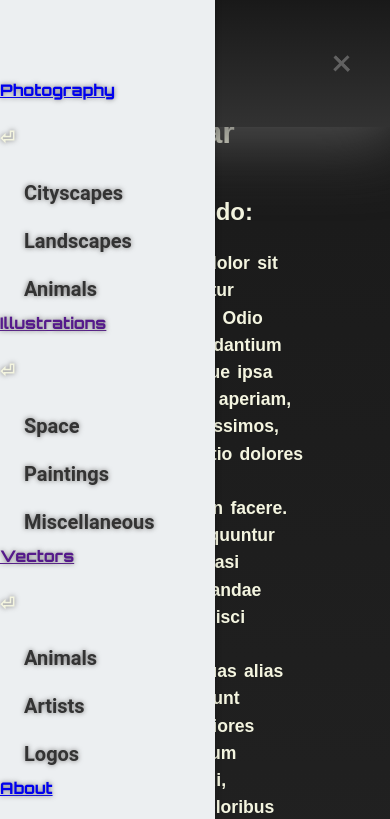
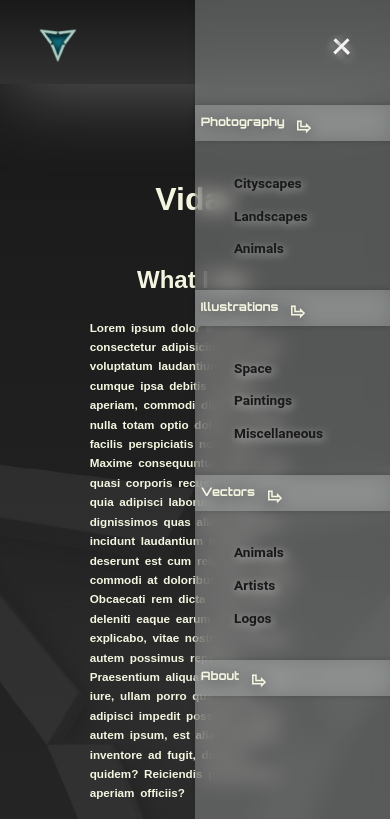
Before and after one commit to VidarHeritier/First-assignment-html---css, a plain HTML site: page about.html in a window 390 px wide. Both pictures are taken after a click on the label 341 px from the left and 63 px from the top of the page. Shown: the top 819 px of the page. Drawn offline with Linux system fonts and the light colour scheme.

Commit message:
added hamburger and cleaned up portrait view

```diff
--- a/index.css
+++ b/index.css
@@ -52,7 +52,7 @@ img:hover {
   display: flex;
   flex-direction: row;
   justify-content: center;
-  min-width: 300px;
+  width: 100vw;
   box-shadow: 10px 10px 70px rgb(87, 87, 87);
   text-shadow: 0px 0px 5px rgb(115, 114, 114);
 }
@@ -91,7 +91,7 @@ h3 {
   justify-content: center;
   text-align: center;
   padding: 6vh 15vw;
-  margin: 5vw;
+  margin: 6vw;
   font-family: Arial, Helvetica, sans-serif;
 }
 h1,
@@ -168,7 +168,7 @@ p {
   cursor: pointer;
 }
 #fishing-img {
-  border-bottom: 135px solid black;
+  border-bottom: 135px solid rgb(10, 10, 10);
 }
 
 /* Image grid */
@@ -242,6 +242,8 @@ p {
   text-shadow: 2px 2px 5px rgb(25, 25, 25);
   text-decoration: none;
   display: block;
+}
+.arrow {
   -moz-transform: scale(-1, 1);
   -webkit-transform: scale(-1, 1);
   -o-transform: scale(-1, 1);
@@ -313,42 +315,52 @@ p {
   #logo {
     width: 10vw;
     height: auto;
-    margin-top: 1px;
-    transform: translateX(-40vw);
+    transform: translateY(-2vh);
+  }
+  .logo-link {
+    width: 10vw;
+    height: auto;
+    position: fixed;
+    top: 3vh;
+    left: 10vw;
   }
   .navbar-follow {
     font-size: 1rem;
-    width: 100vw;
-    height: 15vh;
+    width: fit-content;
+    height: 10vh;
   }
   #front-img {
-    display: flex;
-    flex-direction: column;
+    display: grid;
+    grid-column: auto;
     height: 100vh;
-    max-width: 100vw;
-    margin-top: 15vh;
+    width: 93%;
+    margin-top: 14%;
+    align-items: center;
   }
   #front-img img {
-    max-width: 15vw;
+    max-width: 25vw;
     max-height: auto;
-    margin-left: 43%;
     border-radius: 50%;
     -webkit-transition: 0.5s;
   }
   #front-img p {
     margin-top: -0.1rem;
-    margin-left: 43%;
     font-size: 1.8vh;
+    text-align: center;
   }
   #fishing-img {
-    border-bottom: 5vw solid black;
+    border-bottom: 8vw solid rgb(10, 10, 10);
   }
   #nav-link {
     display: flex;
     flex-direction: column;
   }
   .about-me {
-    margin-top: 4vh;
+    margin-top: 12vh;
+  }
+  h4 p {
+    font-size: 3vw;
+    line-height: 2.3vh;
   }
   .row {
     display: flex;
@@ -396,14 +408,14 @@ p {
   }
   #menu__toggle:checked ~ .menu__box {
     visibility: visible;
-    left: 0;
+    left: 50vw;
   }
 
   .menu__btn {
     display: flex;
     align-items: center;
     position: fixed;
-    top: 5vh;
+    top: 3vh;
     right: 10vw;
 
     width: 5vw;
@@ -412,18 +424,37 @@ p {
     cursor: pointer;
     z-index: 1;
   }
-
+  .menu__head {
+    display: flex;
+    flex-direction: row;
+    padding-left: 1.5vw;
+    padding-top: 1vh;
+    font-size: 3vw;
+    margin: 3vh 0;
+    background-color: #a7a9aa68;
+    backdrop-filter: blur(10px);
+    box-shadow: 1px 0px 6px rgba(0, 0, 0, 0.2);
+  }
+  .menu__head a {
+    text-decoration: none;
+    color: rgb(244, 245, 224);
+    text-shadow: 2px 2px 15px rgb(44, 44, 44);
+  }
+  .menu__head p {
+    margin: 0 3vw;
+    color: rgb(244, 245, 224);
+    text-shadow: 2px 2px 15px rgb(44, 44, 44);
+  }
   .menu__btn > span,
   .menu__btn > span::before,
   .menu__btn > span::after {
     display: block;
     position: absolute;
-
     width: 100%;
     height: 0.3vh;
-
-    background-color: #616161;
-
+    background: whitesmoke;
+    box-shadow: 2px 2px 10px rgba(245, 245, 245, 0.626),
+      2px 2px 5px rgba(25, 25, 25, 0.611);
     transition-duration: 0.25s;
   }
   .menu__btn > span::before {
@@ -450,7 +481,8 @@ p {
 
     list-style: none;
 
-    background-color: #eceff1;
+    background-color: #a7a9aa68;
+    backdrop-filter: blur(10px);
     box-shadow: 1px 0px 6px rgba(0, 0, 0, 0.2);
 
     transition-duration: 0.25s;
@@ -458,12 +490,12 @@ p {
 
   .menu__item {
     display: block;
-    padding: 12px 24px;
+    padding: 1vh 10vw;
 
-    color: #333;
-
+    color: rgb(25, 25, 25);
+    text-shadow: 2px 2px 10px rgba(245, 245, 245, 0.595);
     font-family: "Roboto", sans-serif;
-    font-size: 20px;
+    font-size: 3.5vw;
     font-weight: 600;
 
     text-decoration: none;
```
